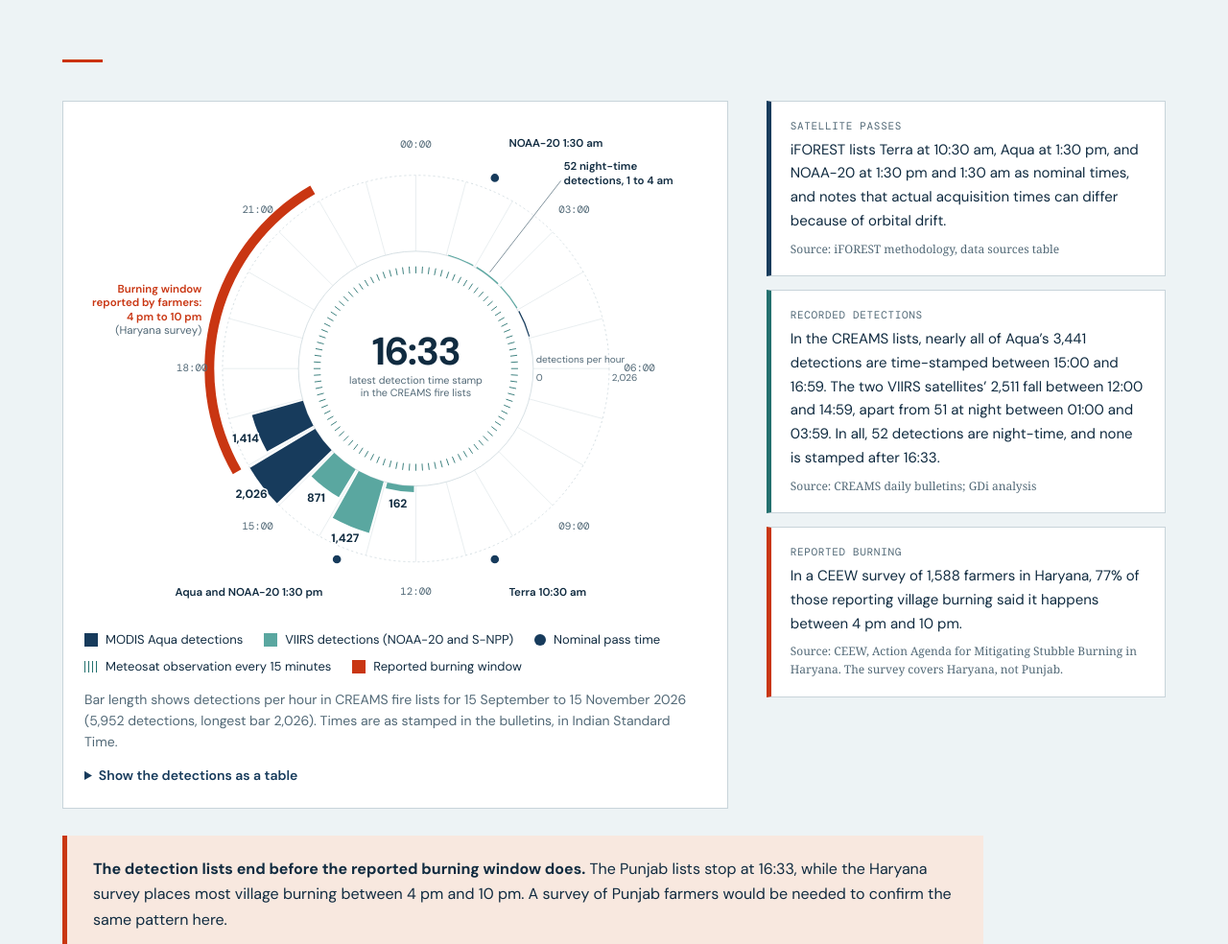
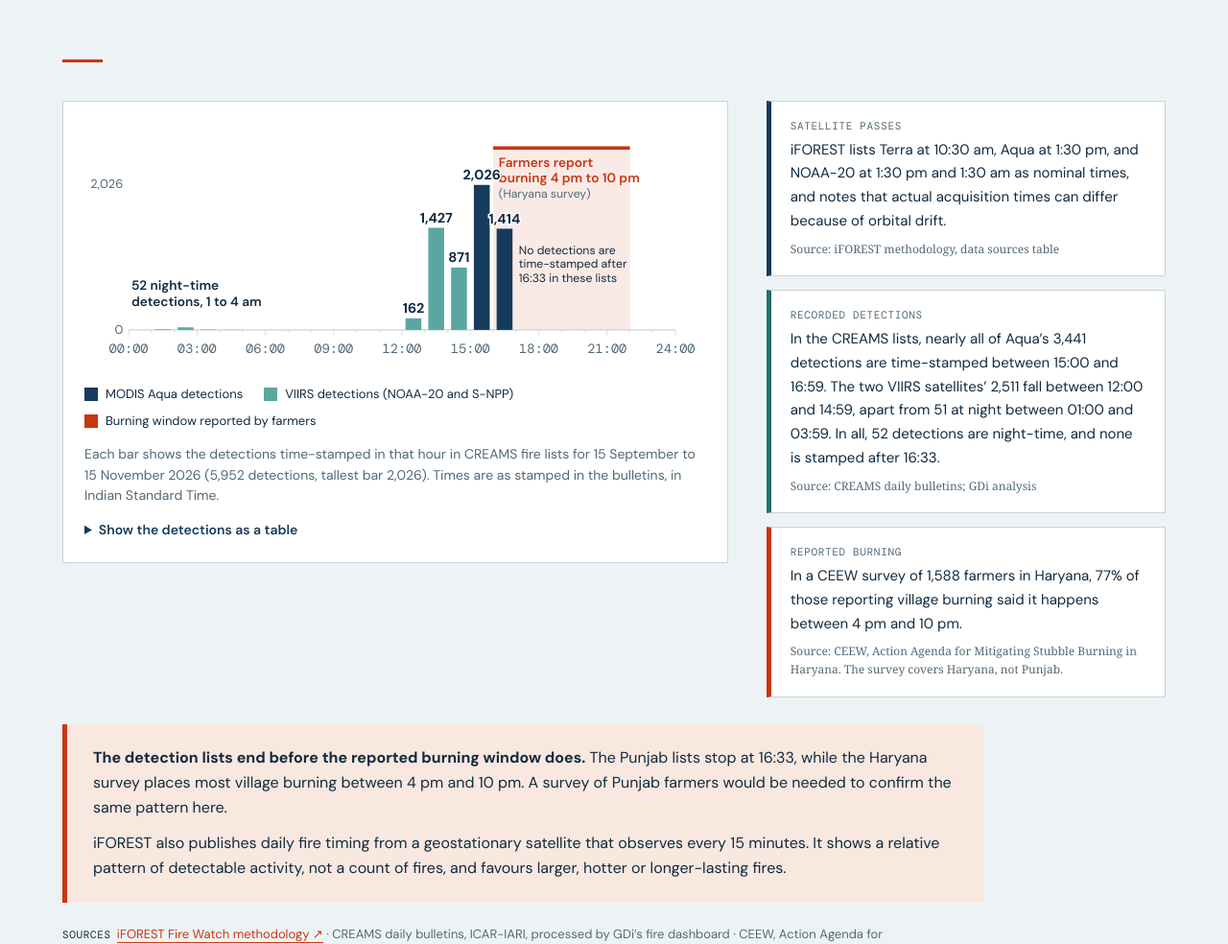
Before and after one commit to parthpandeyGDi/stubble-solutions, a plain HTML site: page review-and-monitoring.html in a window 1280 px wide. Shown: the part 1760-2744 px from the top of the page at 96% size. Drawn offline with nearby package versions, Linux system fonts and the light colour scheme.

Commit message:
Replace 24-hour dial with a left-to-right timeline of detections by hour
Co-Authored-By: Claude Sonnet 5.5 <noreply@anthropic.com>
Claude-Session: https://claude.ai/code/session_01B8nojRsHMfGWj3UrTLovYM

```diff
--- a/review-and-monitoring.html
+++ b/review-and-monitoring.html
@@ -73,11 +73,9 @@
             <ul class="rm-legend" aria-label="Legend">
               <li><i class="rm-sw" style="background:#173b5c"></i>MODIS Aqua detections</li>
               <li><i class="rm-sw" style="background:#5aa7a0"></i>VIIRS detections (NOAA-20 and S-NPP)</li>
-              <li><i class="rm-sw dot"></i>Nominal pass time</li>
-              <li><i class="rm-sw ticks"></i>Meteosat observation every 15 minutes</li>
-              <li><i class="rm-sw" style="background:#c93612"></i>Reported burning window</li>
+              <li><i class="rm-sw" style="background:#c93612"></i>Burning window reported by farmers</li>
             </ul>
-            <figcaption>Bar length shows detections per hour in CREAMS fire lists for 15 September to 15 November 2026 (5,952 detections, longest bar 2,026). Times are as stamped in the bulletins, in Indian Standard Time.</figcaption>
+            <figcaption>Each bar shows the detections time-stamped in that hour in CREAMS fire lists for 15 September to 15 November 2026 (5,952 detections, tallest bar 2,026). Times are as stamped in the bulletins, in Indian Standard Time.</figcaption>
             <details class="rm-table"><summary>Show the detections as a table</summary><table><thead><tr><th>Hour</th><th>VIIRS</th><th>Aqua</th><th>All</th></tr></thead><tbody id="rm-clock-table"></tbody></table></details>
           </figure>
           <div class="rm-readings">
--- a/rm-interactions.js
+++ b/rm-interactions.js
@@ -8,72 +8,47 @@
   const hex = (rgb) => "#" + rgb.map((v) => v.toString(16).padStart(2, "0")).join("");
   const INK = "#102b40", BLUE = "#173b5c", RED = "#c93612", TEAL = "#5aa7a0", MUTED = "#526977", LINE = "#c8d4da";
 
-  /* ---------- 1. Twenty-four-hour dial ---------- */
+  /* ---------- 1. Twenty-four-hour timeline ---------- */
   const clockHost = document.getElementById("rm-clock");
   if (clockHost) {
-    const cx = 480, cy = 380, r0 = 170, L = 110;
-    const ang = (h) => (h / 24) * 2 * Math.PI - Math.PI / 2;
-    const pt = (r, h) => [cx + r * Math.cos(ang(h)), cy + r * Math.sin(ang(h))];
-    const n1 = (v) => v.toFixed(1);
-    const wedge = (r1, r2, h1, h2) => {
-      const [x1, y1] = pt(r1, h1), [x2, y2] = pt(r2, h1), [x3, y3] = pt(r2, h2), [x4, y4] = pt(r1, h2);
-      return `M${n1(x1)} ${n1(y1)}L${n1(x2)} ${n1(y2)}A${r2} ${r2} 0 0 1 ${n1(x3)} ${n1(y3)}L${n1(x4)} ${n1(y4)}A${r1} ${r1} 0 0 0 ${n1(x1)} ${n1(y1)}Z`;
-    };
     const hours = D.clock.hours;
+    const X0 = 64, W = 792, SW = W / 24, BASE = 300, H = 210;
     const maxHour = Math.max(...hours.map((h) => h.aqua + h.viirs));
+    const y = (v) => BASE - (v / maxHour) * H;
+    const hx = (h) => X0 + h * SW;
     let s = "";
-    // hour dividers behind the bars
-    for (let h = 0; h < 24; h++) {
-      const [a, b] = pt(r0, h), [c, d] = pt(r0 + L, h);
-      s += `<line x1="${n1(a)}" y1="${n1(b)}" x2="${n1(c)}" y2="${n1(d)}" stroke="#e1e8eb" stroke-width="1"/>`;
+    // reported burning window, behind the bars
+    s += `<rect x="${hx(16)}" y="34" width="${6 * SW}" height="${BASE - 34}" fill="${RED}" opacity=".10"/>`;
+    s += `<rect x="${hx(16)}" y="34" width="${6 * SW}" height="5" fill="${RED}"/>`;
+    s += `<text x="${hx(16) + 8}" y="64" font-size="19" font-weight="600" fill="${RED}">Farmers report</text>`;
+    s += `<text x="${hx(16) + 8}" y="86" font-size="19" font-weight="600" fill="${RED}">burning 4 pm to 10 pm</text>`;
+    s += `<text x="${hx(16) + 8}" y="108" font-size="17" fill="${MUTED}">(Haryana survey)</text>`;
+    s += `<text x="${hx(17) + 4}" y="190" font-size="17" fill="${INK}">No detections are</text>`;
+    s += `<text x="${hx(17) + 4}" y="210" font-size="17" fill="${INK}">time-stamped after</text>`;
+    s += `<text x="${hx(17) + 4}" y="230" font-size="17" fill="${INK}">16:33 in these lists</text>`;
+    // gridlines and axis
+    s += `<line x1="${X0}" y1="${BASE}" x2="${X0 + W}" y2="${BASE}" stroke="${LINE}" stroke-width="1.5"/>`;
+    for (let h = 0; h <= 24; h++) s += `<line x1="${hx(h)}" y1="${BASE}" x2="${hx(h)}" y2="${BASE + (h % 3 === 0 ? 8 : 4)}" stroke="${LINE}"/>`;
+    for (let h = 0; h <= 24; h += 3) {
+      const lab = h === 24 ? "24:00" : String(h).padStart(2, "0") + ":00";
+      s += `<text x="${hx(h)}" y="${BASE + 34}" text-anchor="middle" font-size="19" font-family="DM Mono, monospace" fill="${MUTED}">${lab}</text>`;
     }
-    s += `<circle cx="${cx}" cy="${cy}" r="${r0}" fill="none" stroke="${LINE}"/>`;
-    s += `<circle cx="${cx}" cy="${cy}" r="${r0 + L}" fill="none" stroke="${LINE}" stroke-dasharray="3 4"/>`;
-    // Meteosat observation ticks (every 15 minutes)
-    for (let i = 0; i < 96; i++) {
-      const h = i / 4, [a, b] = pt(138, h), [c, d] = pt(148, h);
-      s += `<line x1="${n1(a)}" y1="${n1(b)}" x2="${n1(c)}" y2="${n1(d)}" stroke="#23706e" stroke-width="1.2"/>`;
-    }
-    // bars, stacked by satellite family
+    // stacked bars: VIIRS at the base, Aqua above
     hours.forEach((o) => {
-      const lv = (L * o.viirs) / maxHour, la = (L * o.aqua) / maxHour;
-      const hv = o.viirs ? Math.max(lv, 1.6) : 0, ha = o.aqua ? Math.max(la, 1.6) : 0;
-      if (o.viirs) s += `<path d="${wedge(r0, r0 + hv, o.h + 0.06, o.h + 0.94)}" fill="${TEAL}"/>`;
-      if (o.aqua) s += `<path d="${wedge(r0 + hv, r0 + hv + ha, o.h + 0.06, o.h + 0.94)}" fill="${BLUE}"/>`;
-      const tot = o.viirs + o.aqua;
-      if (tot >= 100) {
-        const [x, y] = pt(r0 + hv + ha + 20, o.h + 0.5);
-        s += `<text x="${n1(x)}" y="${n1(y)}" text-anchor="middle" dominant-baseline="middle" font-size="17" font-weight="700" fill="${INK}" stroke="#fff" stroke-width="4" paint-order="stroke">${fmt(tot)}</text>`;
-      }
+      const tot = o.aqua + o.viirs;
+      if (!tot) return;
+      const bx = hx(o.h) + 5, bw = SW - 10;
+      const yv = y(o.viirs), yt = y(tot);
+      if (o.viirs) s += `<rect x="${bx.toFixed(1)}" y="${yv.toFixed(1)}" width="${bw.toFixed(1)}" height="${(BASE - yv).toFixed(1)}" fill="${TEAL}"/>`;
+      if (o.aqua) s += `<rect x="${bx.toFixed(1)}" y="${yt.toFixed(1)}" width="${bw.toFixed(1)}" height="${(yv - yt).toFixed(1)}" fill="${BLUE}"/>`;
+      if (tot >= 100) s += `<text x="${(bx + bw / 2).toFixed(1)}" y="${(yt - 8).toFixed(1)}" text-anchor="middle" font-size="20" font-weight="700" fill="${INK}" stroke="#fff" stroke-width="4" paint-order="stroke">${fmt(tot)}</text>`;
     });
-    // reported burning window, 16:00 to 22:00
-    s += `<path d="${wedge(292, 306, 16, 22)}" fill="${RED}"/>`;
-    // nominal pass markers (iFOREST methodology table)
-    [[1.5, "NOAA-20 1:30 am", "start"], [10.5, "Terra 10:30 am", "start"], [13.5, "Aqua and NOAA-20 1:30 pm", "end"]].forEach(([h, t, anchor]) => {
-      const [x, y] = pt(299, h), [tx, ty] = pt(352, h);
-      s += `<circle cx="${n1(x)}" cy="${n1(y)}" r="7" fill="${BLUE}" stroke="#fff" stroke-width="2"/>`;
-      s += `<text x="${n1(tx)}" y="${n1(ty)}" text-anchor="${anchor}" dominant-baseline="middle" font-size="16" font-weight="600" fill="${INK}">${t}</text>`;
-    });
-    // hour numerals
-    for (let h = 0; h < 24; h += 3) {
-      const [x, y] = pt(324, h);
-      s += `<text x="${n1(x)}" y="${n1(y)}" text-anchor="middle" dominant-baseline="middle" font-size="15" font-family="DM Mono, monospace" fill="${MUTED}">${String(h).padStart(2, "0")}:00</text>`;
-    }
-    // scale labels on an empty spoke (06:00)
-    s += `<text x="${cx + r0 + 4}" y="${cy + 18}" font-size="14" fill="${MUTED}">0</text>`;
-    s += `<text x="${cx + r0 + L + 4}" y="${cy + 18}" font-size="14" fill="${MUTED}">${fmt(maxHour)}</text>`;
-    s += `<text x="${cx + r0 + 4}" y="${cy - 8}" font-size="14" fill="${MUTED}">detections per hour</text>`;
-    // night note with leader
-    const [lx, ly] = pt(r0 + 6, 2.5);
-    s += `<line x1="${n1(lx)}" y1="${n1(ly)}" x2="690" y2="108" stroke="${MUTED}" stroke-width="1"/>`;
-    s += `<text x="694" y="92" font-size="16" font-weight="600" fill="${INK}">${D.clock.night} night-time</text><text x="694" y="113" font-size="16" font-weight="600" fill="${INK}">detections, 1 to 4 am</text>`;
-    // burning window label
-    s += `<text x="170" y="270" text-anchor="end" font-size="16" font-weight="600" fill="${RED}"><tspan x="170">Burning window</tspan><tspan x="170" dy="20">reported by farmers:</tspan><tspan x="170" dy="20">4 pm to 10 pm</tspan><tspan x="170" dy="20" font-weight="400" fill="${MUTED}">(Haryana survey)</tspan></text>`;
-    // centre
-    s += `<text x="${cx}" y="${cy - 6}" text-anchor="middle" font-size="56" font-weight="700" letter-spacing="-2" fill="${INK}">${D.clock.last}</text>`;
-    s += `<text x="${cx}" y="${cy + 22}" text-anchor="middle" font-size="15" fill="${MUTED}">latest detection time stamp</text>`;
-    s += `<text x="${cx}" y="${cy + 40}" text-anchor="middle" font-size="15" fill="${MUTED}">in the CREAMS fire lists</text>`;
-    clockHost.innerHTML = `<svg viewBox="0 24 900 716" role="img" aria-label="Twenty-four-hour dial. Satellite detections in CREAMS fire lists fall between 01:29 and 16:33. Farmers in a Haryana survey report burning from 4 pm to 10 pm.">${s}</svg>`;
+    // night note
+    s += `<text x="${hx(0) + 4}" y="${BASE - 58}" font-size="19" font-weight="600" fill="${INK}">${D.clock.night} night-time</text>`;
+    s += `<text x="${hx(0) + 4}" y="${BASE - 34}" font-size="19" font-weight="600" fill="${INK}">detections, 1 to 4 am</text>`;
+    s += `<text x="${X0 - 8}" y="${BASE + 5}" text-anchor="end" font-size="18" fill="${MUTED}">0</text>`;
+    s += `<text x="${X0 - 8}" y="${(y(maxHour) + 5).toFixed(0)}" text-anchor="end" font-size="18" fill="${MUTED}">${fmt(maxHour)}</text>`;
+    clockHost.innerHTML = `<svg viewBox="0 0 900 360" role="img" aria-label="Timeline of detections by hour of day. Detections in CREAMS fire lists fall between 01:29 and 16:33. Farmers in a Haryana survey report burning between 4 pm and 10 pm.">${s}</svg>`;
     const tb = document.getElementById("rm-clock-table");
     if (tb) {
       tb.innerHTML = hours.filter((o) => o.aqua + o.viirs > 0).map((o) =>
```
